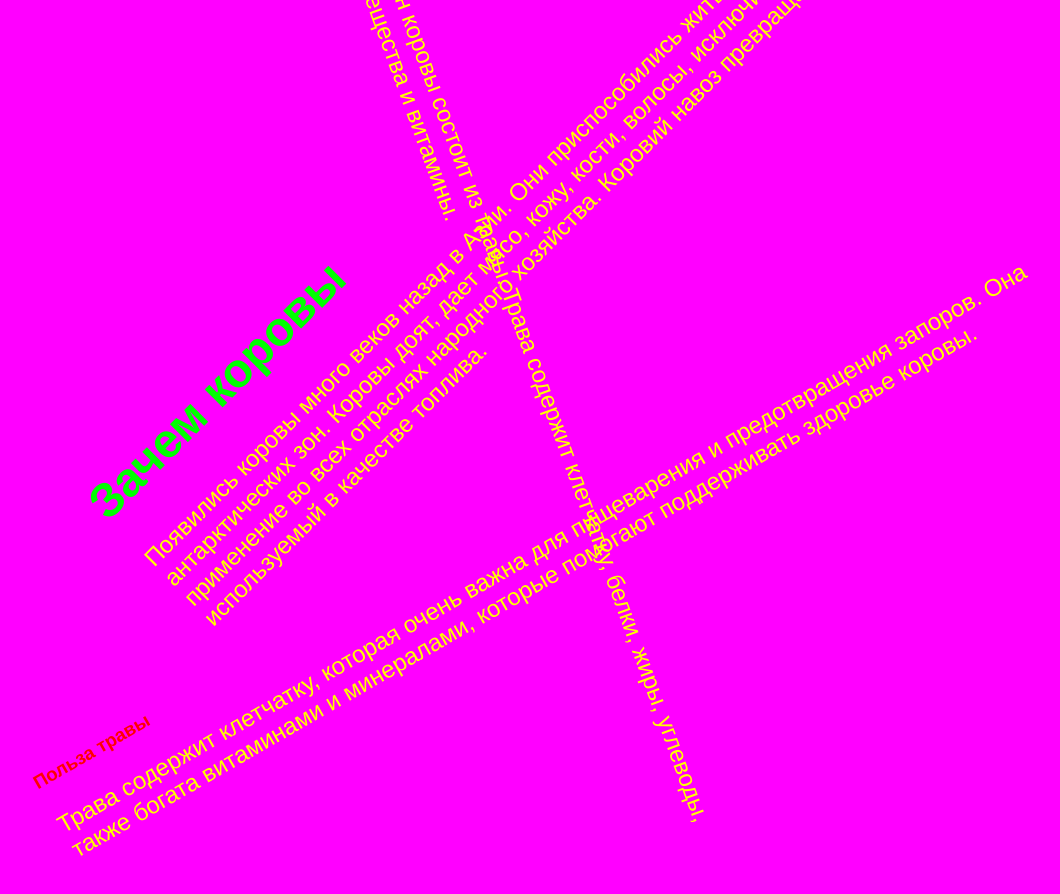
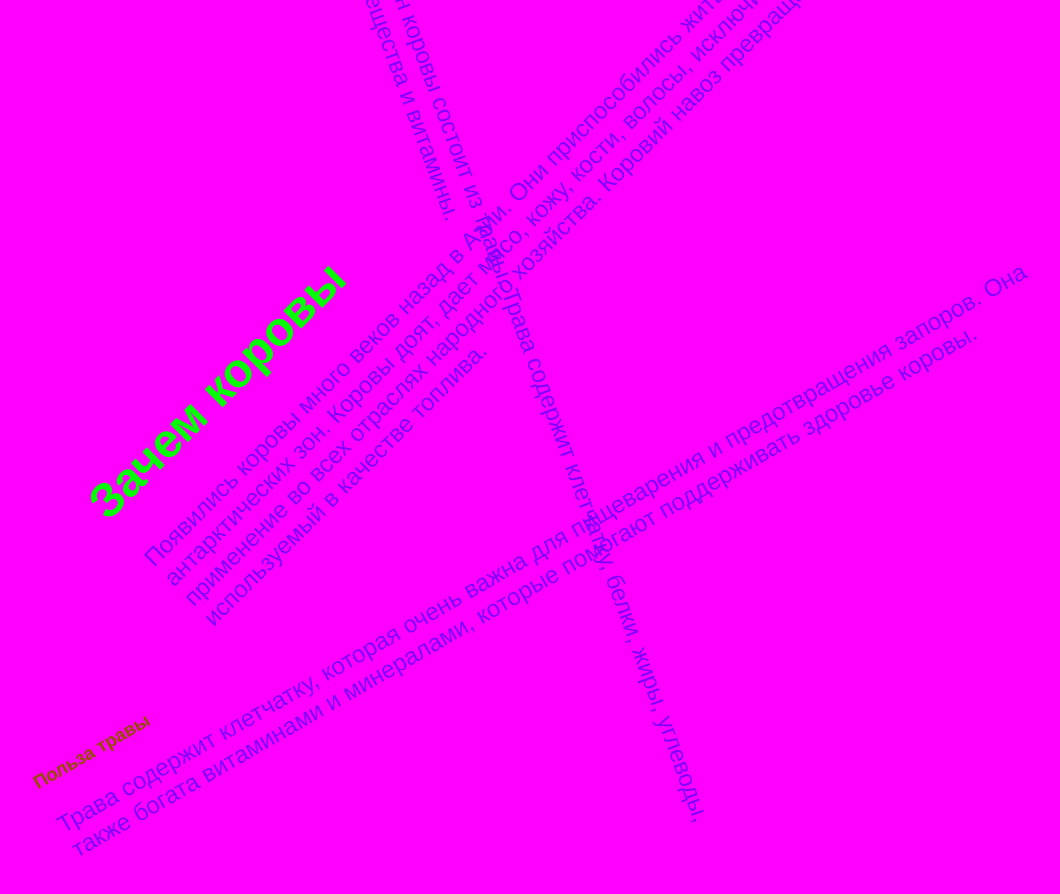
Before and after one commit to A11DaR/KOROVA, a plain HTML site: page index.html in a window 1280 px wide. Shown: the whole page, without its empty margins (81-1141 px from the left). Drawn offline with Linux system fonts and the light colour scheme.

Commit message:
Update index.html

```diff
--- a/index.html
+++ b/index.html
@@ -6,32 +6,32 @@
     <style>
         body {
             background-color: #ff00ff; /* Фиолетовый */
-            color: #ff0000; /* Красный */
+            color:#964b00;
             font-family: Arial, sans-serif;
         }
         .section {
-            margin: 50px; /* Отступы для разбросанных секций */
+            margin: 50px;
         }
         #section1 {
-            transform: rotate(-45deg); /* Поворот секции */
+            transform: rotate(-45deg);
         }
         #section2 {
-            transform: rotate(70deg); /* Поворот секции */
+            transform: rotate(70deg);
         }
         #section3 {
-            transform: rotate(-30deg); /* Поворот секции */
+            transform: rotate(-30deg);
         }
         h1 {
             font-size: 48px;
-            color: #00ff00; /* Зеленый */
+            color: #00ff00;
         }
         h2 {
             font-size: 36px;
-            color: #0000ff; /* Синий */
+            color: #0000ff;
         }
         p {
             font-size: 24px;
-            color: #ffff00; /* Желтый */
+            color: #8000FF;
         }
     </style>
 </head>
```
